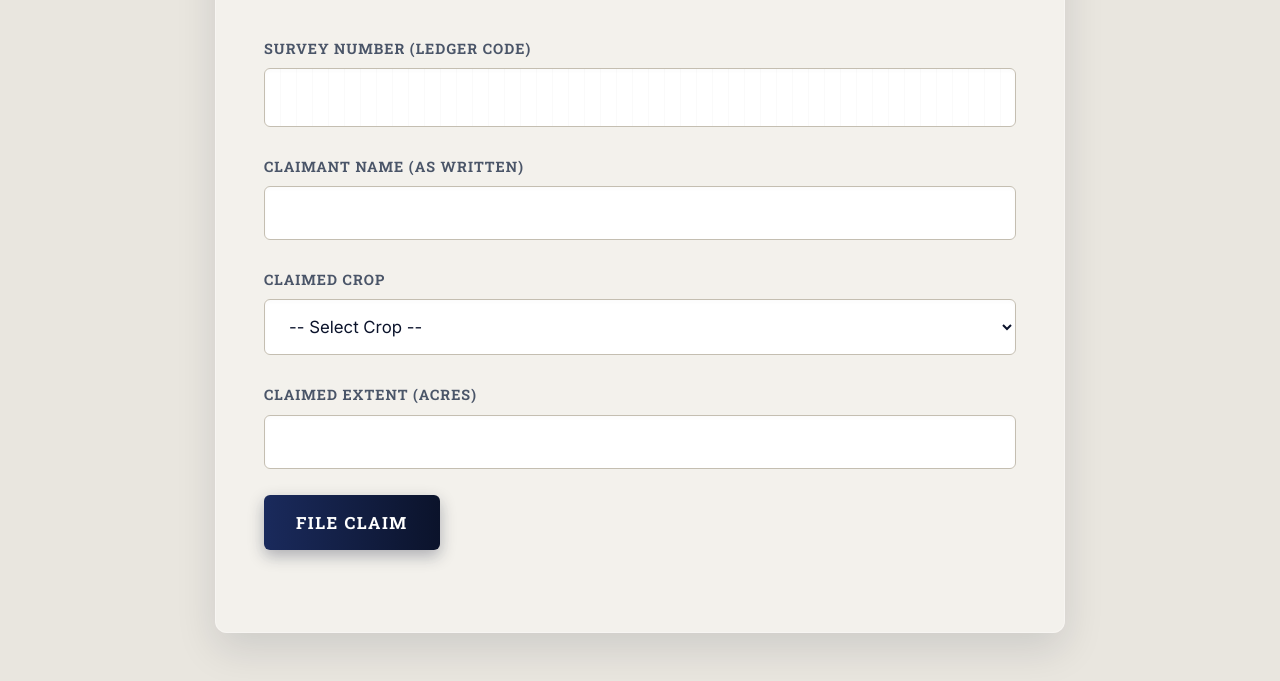
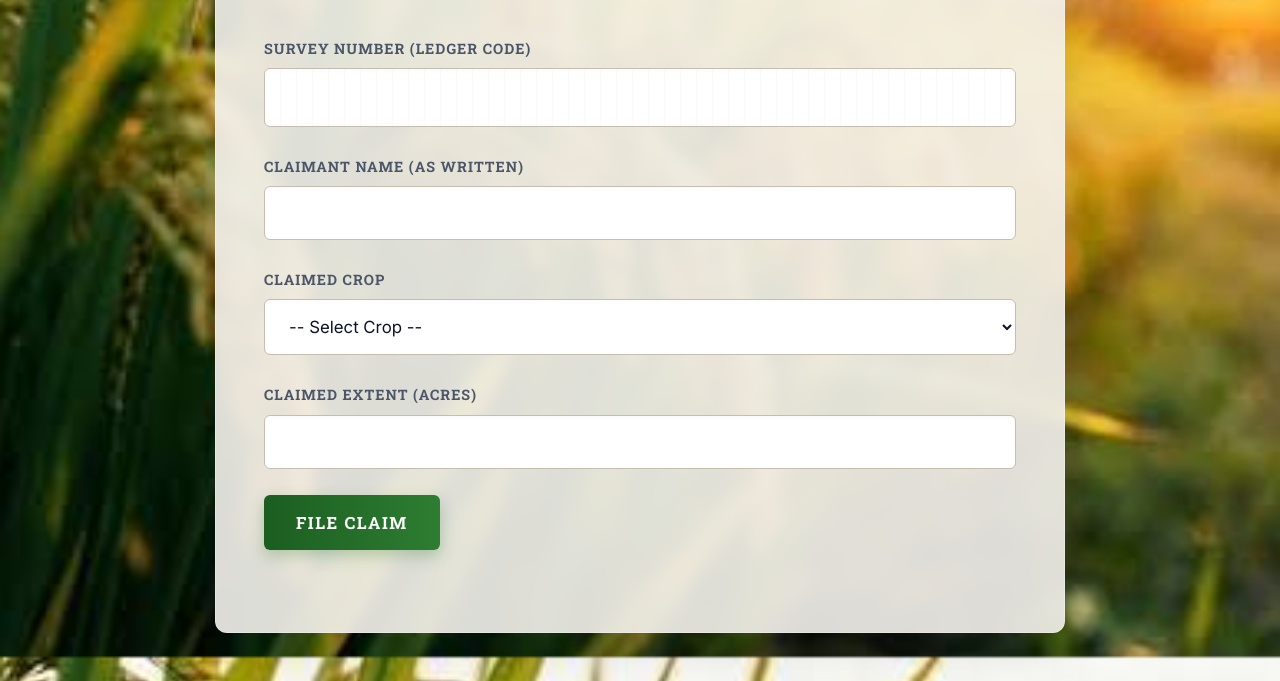
Before and after one commit to EmlynM/bhoomi-rakshak, a plain HTML site: page static/index.html in a window 1280 px wide. In both pictures the pointer is over the button "FILE CLAIM". Shown: the part 183-864 px from the top of the page. Drawn offline with Linux system fonts and the light colour scheme.

Commit message:
Change main button color to rich green gradient

```diff
--- a/static/style.css
+++ b/static/style.css
@@ -175,7 +175,7 @@
 
 /* Buttons */
 .btn {
-    background: linear-gradient(to right, var(--text-navy), #1a2a5c);
+    background: linear-gradient(to right, #2e7d32, #1b5e20);
     color: var(--white);
     border: none;
     border-radius: 6px;
@@ -195,8 +195,8 @@
 
 .btn:hover {
     transform: translateY(-2px);
-    box-shadow: 0 6px 16px rgba(11, 19, 43, 0.3);
-    background: linear-gradient(to right, #1a2a5c, var(--text-navy));
+    box-shadow: 0 6px 16px rgba(46, 125, 50, 0.3);
+    background: linear-gradient(to right, #1b5e20, #2e7d32);
 }
 
 .btn:active {
```
Also changed, not shown: static/bg.jpg (added).
